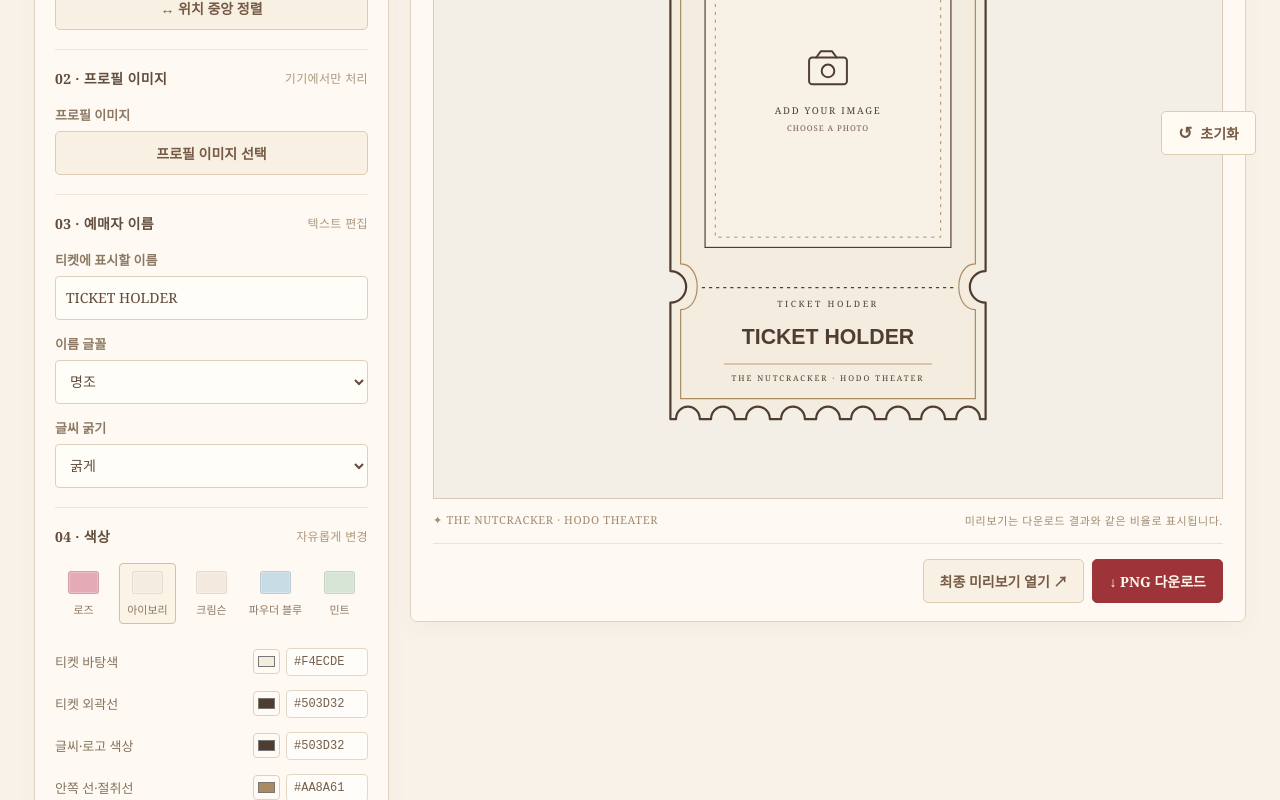
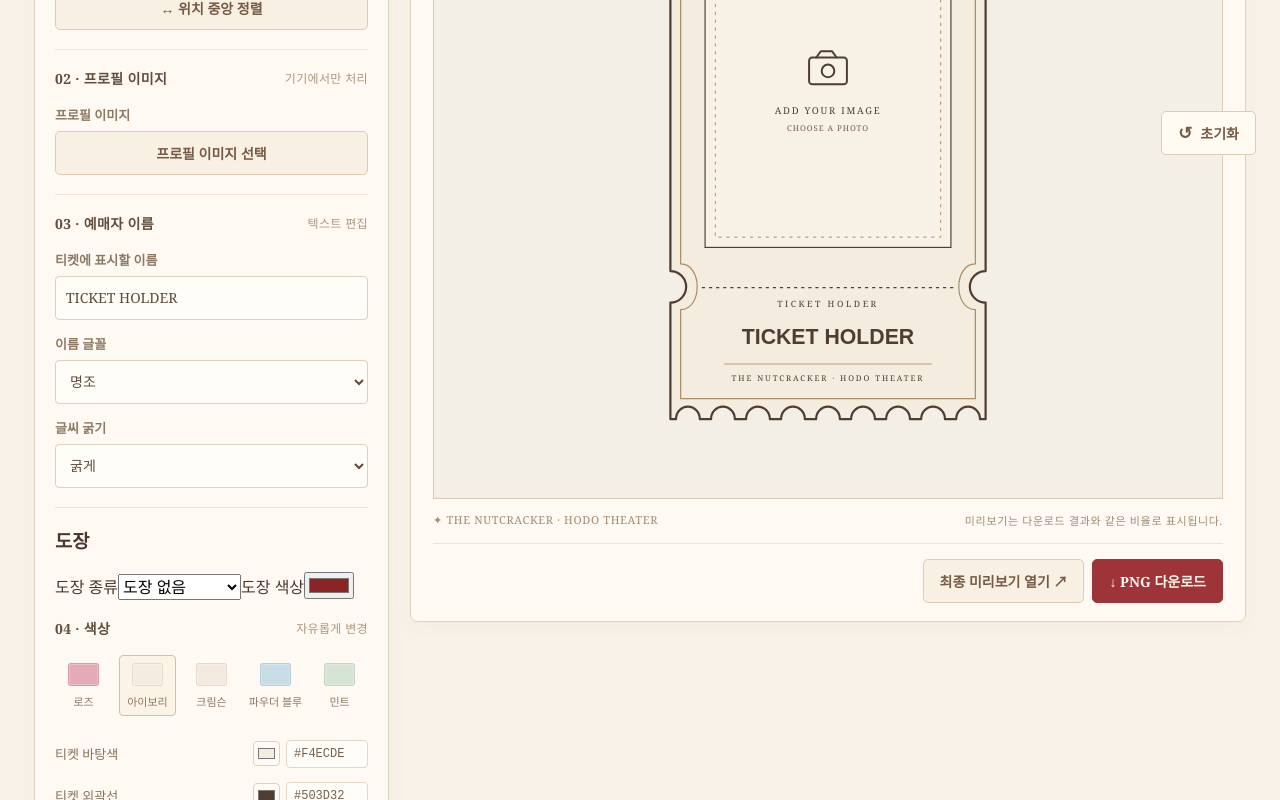
Before and after one commit to DoA-xoxo/ticket, a Next.js app in the folder nutcracker-ticket-editor-final/nutcracker-ticket-editor/: page / in a window 1280 px wide. Shown: the part 621-1421 px from the top of the page. Built offline with nearby package versions, Linux system fonts and the light colour scheme.

Commit message:
Update page.tsx

```diff
--- a/nutcracker-ticket-editor-final/nutcracker-ticket-editor/app/page.tsx
+++ b/nutcracker-ticket-editor-final/nutcracker-ticket-editor/app/page.tsx
@@ -23,6 +23,9 @@ type TicketDesign = {
   backgroundImageDataUrl: string | null;
   ticketOpacity: number;
   photoOpacity: number;
+  stampType: 'none' | 'Mensch' | 'Soldat' | 'Ratte';
+  stampColor: string;
+  stampOpacity: number;
 };
 
 const INITIAL_DESIGN: TicketDesign = {
@@ -45,6 +48,9 @@ const INITIAL_DESIGN: TicketDesign = {
   backgroundImageDataUrl: null,
   ticketOpacity: 1,
   photoOpacity: 1,
+  stampType: 'none',
+  stampColor: '#8B2525',
+  stampOpacity: 0.88,
 };
 
 
@@ -203,6 +209,14 @@ function TicketArtwork({ design, svgRef }: { design: TicketDesign; svgRef?: Reac
           <feFlood floodColor={design.textColor} result="logo-tint" />
           <feComposite in="logo-tint" in2="SourceAlpha" operator="in" />
         </filter>
+        <filter id={`stamp-tint-${uid}`} colorInterpolationFilters="sRGB">
+          <feFlood floodColor={design.stampColor} result="stamp-color" />
+          <feComposite
+            in="stamp-color"
+            in2="SourceAlpha"
+            operator="in"
+            />
+        </filter>
       </defs>
 
       {!design.transparentBackground && <rect data-canvas-background="true" width="1000" height="1000" fill={design.canvasColor} />}
@@ -255,7 +269,24 @@ function TicketArtwork({ design, svgRef }: { design: TicketDesign; svgRef?: Reac
           )}
         </g>
         <rect x={photoX} y={photoY} width={photoW} height={photoH} fill="none" stroke={design.inkColor} strokeWidth="1.5" />
-
+        {design.stampType !== 'none' && (
+      <image
+        href={
+          design.stampType === 'Mensch'
+          ? '/stamp-mensch.png'
+          : design.stampType === 'Soldat'
+          ? '/stamp-soldat.png'
+          : '/stamp-ratte.png'
+        }
+        x="255"
+        y="570"
+        width="100"
+        height="100"
+        preserveAspectRatio="xMidYMid meet"
+        opacity={design.stampOpacity}
+        filter={`url(#stamp-tint-${uid})`}
+        />
+    )}
         {/* Printed perforation line near the lower ticket section. */}
         <line x1="40" y1="633" x2="360" y2="633" stroke={design.inkColor} strokeWidth="1.5" strokeDasharray="4 5" />
         <text x="200" y="658" textAnchor="middle" fill={design.textColor} fontFamily="Georgia, 'Times New Roman', serif" fontSize="11" letterSpacing="3.2">TICKET HOLDER</text>
@@ -779,6 +810,41 @@ if (originalName && nameStyle && design.name.trim()) {
 </section>
 
 
+<div className="editor-section">
+  <h3>도장</h3>
+
+  <label htmlFor="stampType">도장 종류</label>
+  <select
+    id="stampType"
+    value={design.stampType}
+    onChange={(e) =>
+      setDesign({
+        ...design,
+        stampType: e.target.value as
+          'none' | 'Mensch' | 'Soldat' | 'Ratte',
+      })
+    }
+  >
+    <option value="none">도장 없음</option>
+    <option value="Mensch">사람 · Mensch</option>
+    <option value="Soldat">병정 · Soldat</option>
+    <option value="Ratte">쥐 · Ratte</option>
+  </select>
+
+  <label htmlFor="stampColor">도장 색상</label>
+  <input
+    id="stampColor"
+    type="color"
+    value={design.stampColor}
+    onChange={(e) =>
+      setDesign({
+        ...design,
+        stampColor: e.target.value,
+      })
+    }
+  />
+</div>
+
           <section className="control-section">
             <div className="section-heading"><span>04 · 색상</span><small>자유롭게 변경</small></div>
             <div className="palette-row">
```
